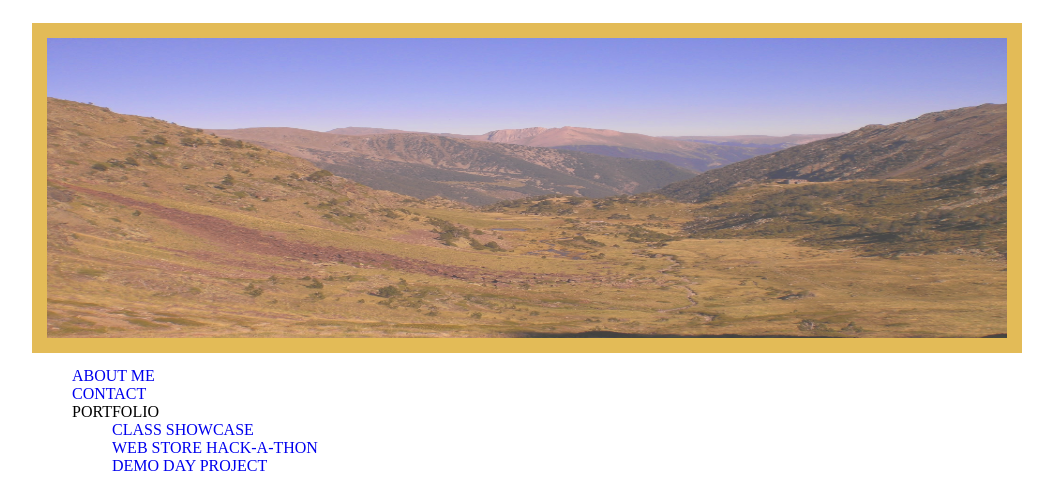
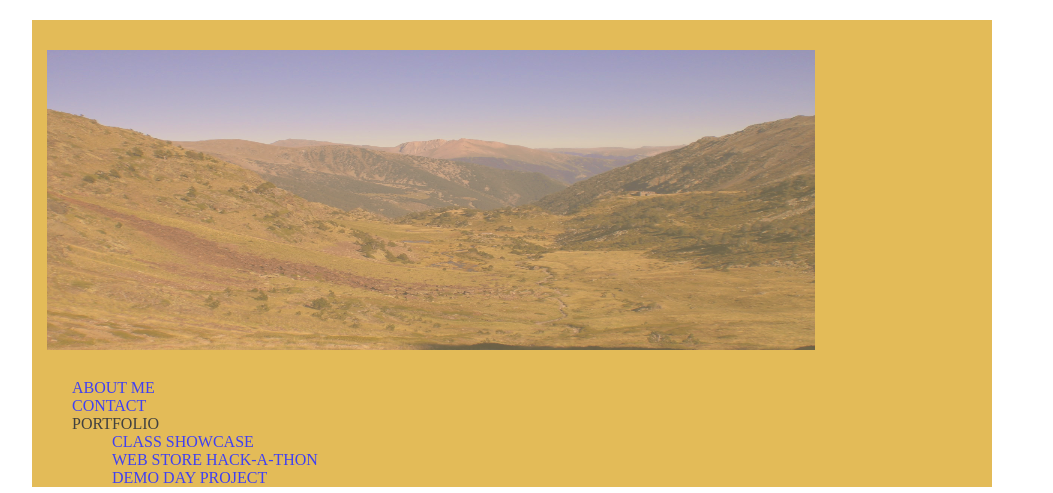
Before and after one commit to mackenziebryan/savvy-coders-portfolio, a website built with Parcel: page contact.html in a window 1280 px wide. Shown: the top 493 px of the page, without its empty margins (128-1181 px from the left). Built offline with nearby package versions, Linux system fonts and the light colour scheme.

Commit message:
nav bar practice 2

```diff
--- a/style.css
+++ b/style.css
@@ -1,9 +1,8 @@
 
 #headimg {
-  max-width: 1460px;
-  width: 100%;
+  max-width: 960px;
+  width: 80%;
   max-height: 300px;
-  text-align: center;
   border: solid 15px goldenrod;
   margin-top: 15px;
   margin-bottom: 10px;
@@ -80,6 +79,14 @@
 
 
 /* navigation */
+nav {
+  position: sticky;
+  background: goldenrod;
+  opacity: 0.75;
+  top: 20px;
+  bottom: 50px;
+}
+
 nav li {
   text-transform: uppercase;
   margin: 0 40px;
```
Also changed, not shown: index.html (+1 -2 lines).
